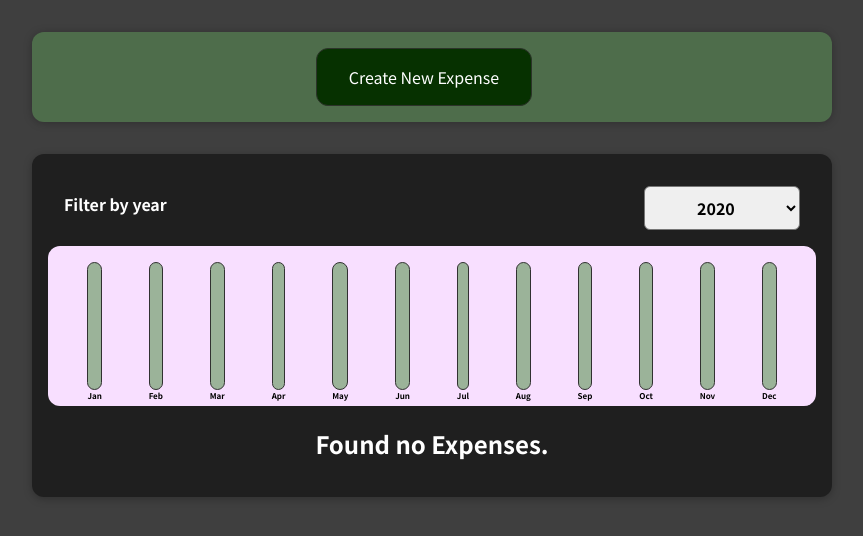
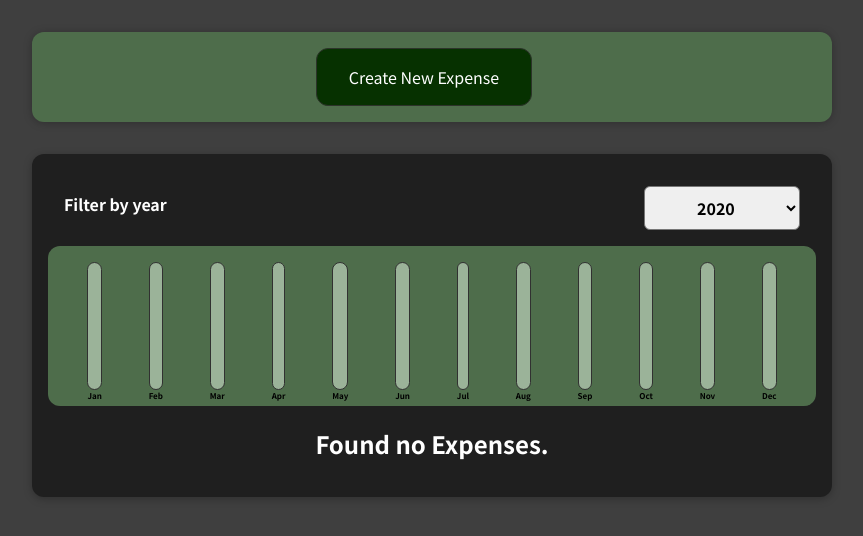
Before and after one commit to ddeveloper72/react-complete-guide, a React (Create React App) app: page / in a window 1280 px wide. Shown: the top 536 px of the page, without its empty margins (208-1071 px from the left). Built offline with nearby package versions, Linux system fonts and the light colour scheme.

Commit message:
updated css background color

```diff
--- a/src/components/Chart/Chart.css
+++ b/src/components/Chart/Chart.css
@@ -1,7 +1,7 @@
  .chart {
   padding: 1rem;
   border-radius: 12px;
-  background-color: #f8dfff;
+  background-color: #4E6D4B;
   text-align: center;
   display: flex;
   justify-content: space-around;
```
